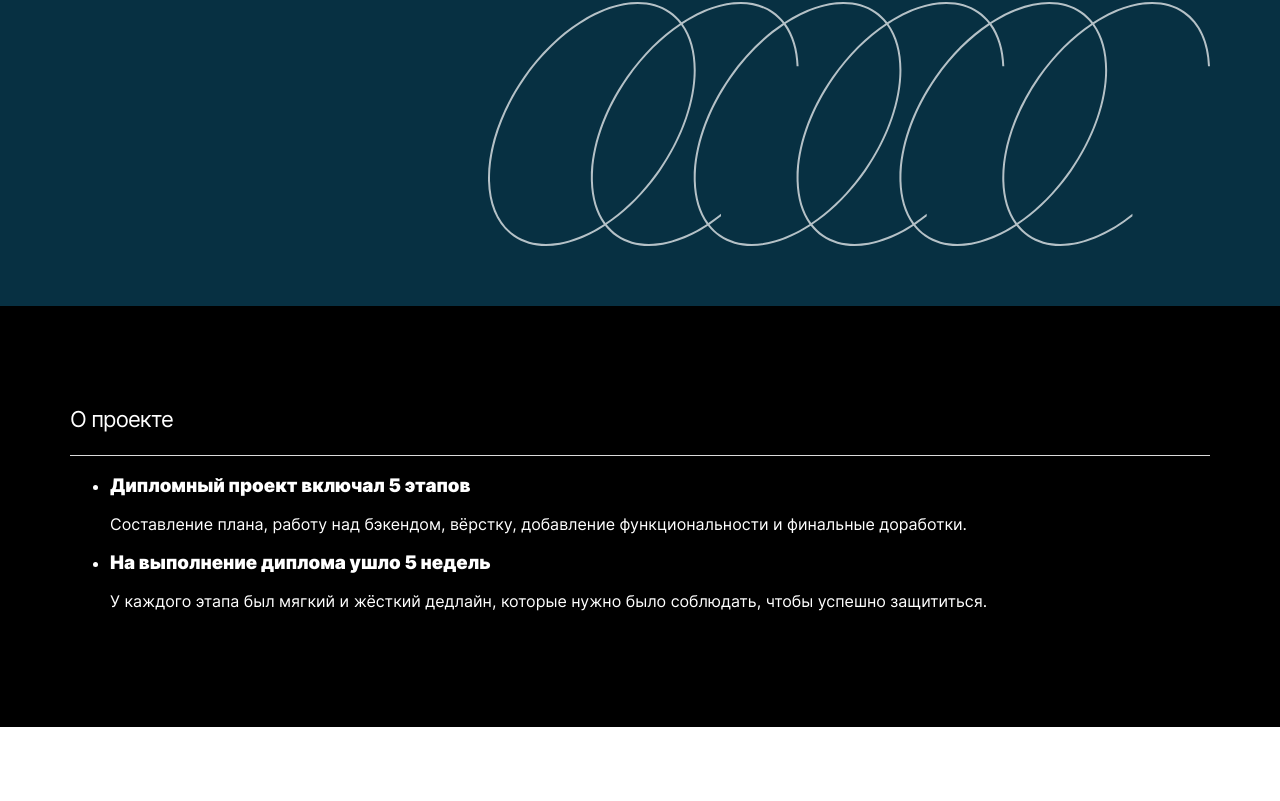
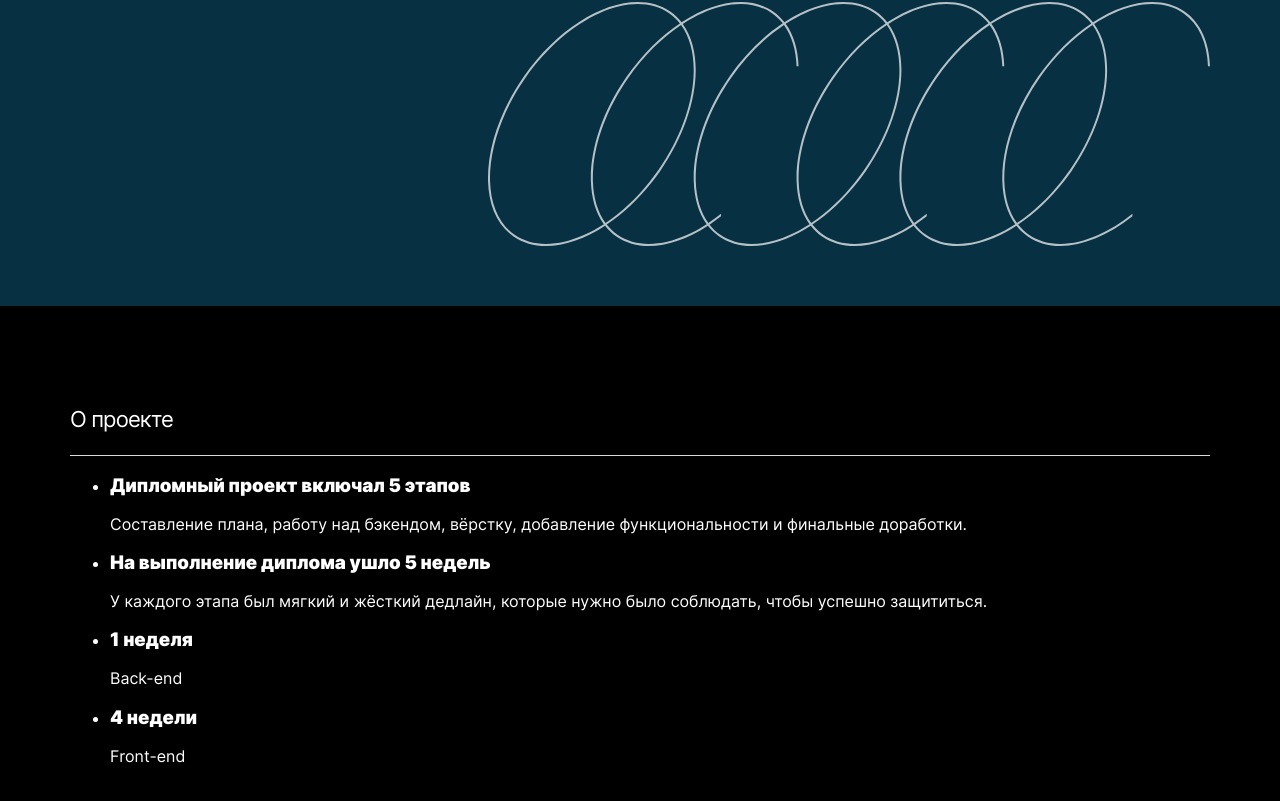
Before and after one commit to krylovis/movies-explorer-frontend, a React (Create React App) app: page / in a window 1280 px wide. Shown: the part 327-1128 px from the top of the page. Before the commit the page ends 1054 px from the top, so only its background shows below. Built offline with nearby package versions, Linux system fonts and the light colour scheme.

Commit message:
add timelineItems

```diff
--- a/src/components/AboutProject/AboutProject.jsx
+++ b/src/components/AboutProject/AboutProject.jsx
@@ -13,6 +13,17 @@ export default function AboutProject() {
     }
   ];
 
+  const timelineList = [
+    {
+      title: '1 неделя',
+      text: 'Back-end',
+    },
+    {
+      title: '4 недели',
+      text: 'Front-end',
+    }
+  ];
+
   const listItems = aboutProjectList.map((item, index) =>
     <li key={index} className='about-project__item'>
       <h3 className='about-project__item-title'>{item.title}</h3>
@@ -20,12 +31,25 @@ export default function AboutProject() {
     </li>
   );
 
+  const timelineItems = timelineList.map((timelineItem, index) =>
+    <li key={index} className='about-project__timeline-item'>
+      <h3 className='about-project__timeline-item-title'>{timelineItem.title}</h3>
+      <p className='about-project__timeline-item-text'>{timelineItem.text}</p>
+    </li>
+  );
+
   return (
     <AboutContainer title={title}>
       <div className="about-project">
+
         <ul className='about-project__list'>
           {listItems}
         </ul>
+
+        <ul className="about-project__timeline">
+          {timelineItems}
+        </ul>
+
       </div >
     </AboutContainer>
   )
```
